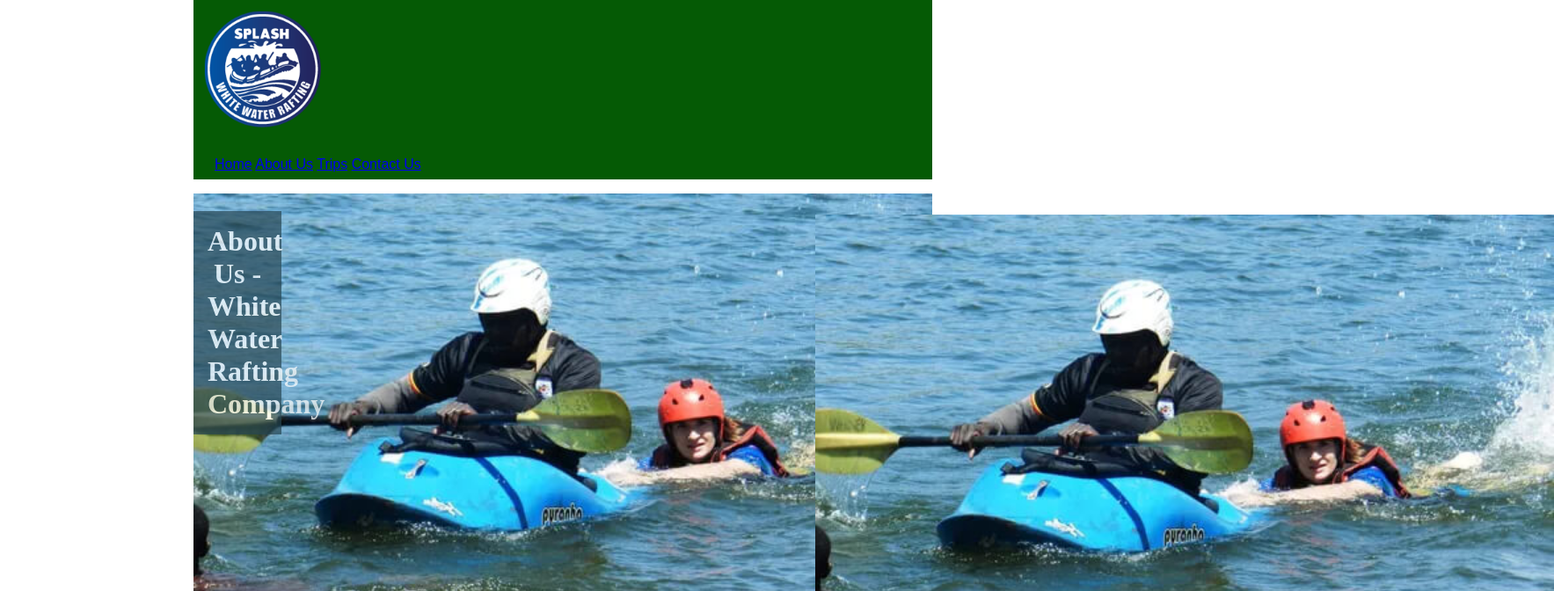
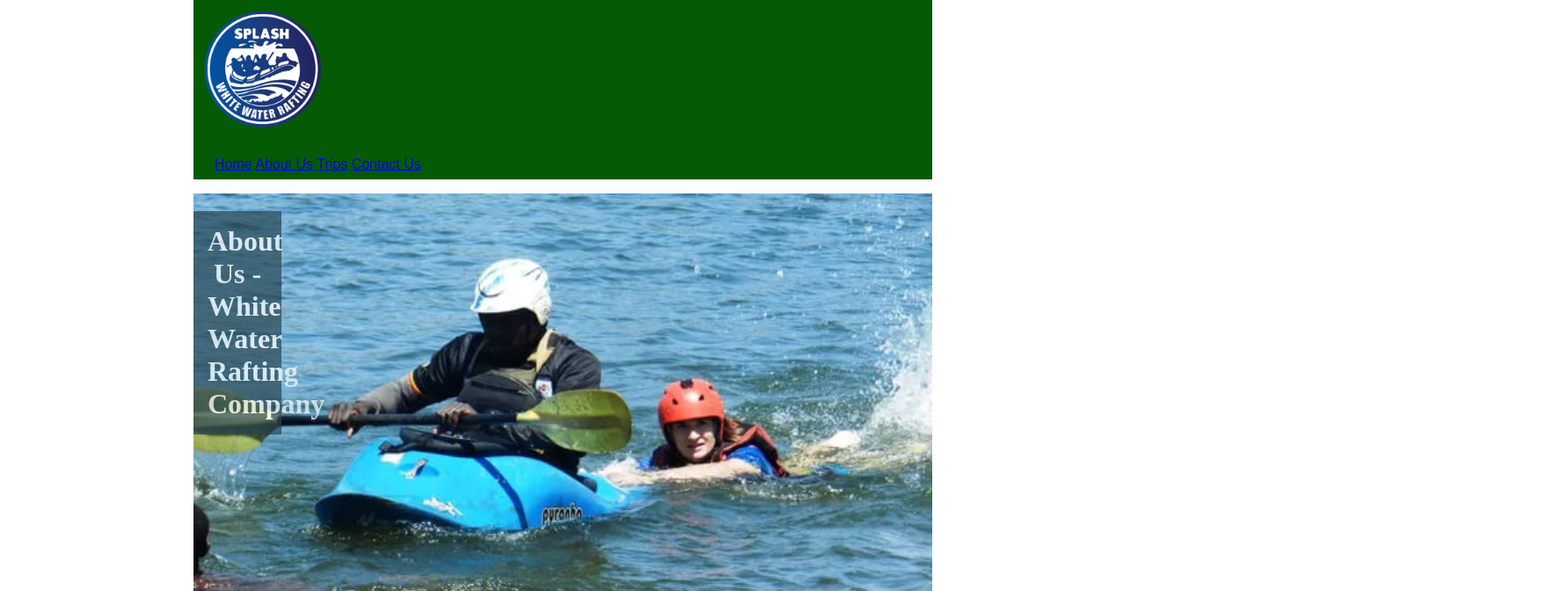
Before and after one commit to BarffourJoseph/wdd130, a plain HTML site: page wwr/about.html in a window 1280 px wide. Shown: the top 672 px of the page at 88% size, 1767 px wide, since content can reach past the window. Drawn offline with Linux system fonts and the light colour scheme.

Commit message:
css changes

```diff
--- a/wwr/styles/rafting.css
+++ b/wwr/styles/rafting.css
@@ -51,7 +51,6 @@ article {
 }
 
 .hero img {
-    position: absolute;
     display: block;
     width: 100%;
     height: auto;
@@ -65,13 +64,20 @@ article {
     text-align: center;
     opacity: 0.7;
     background-color: var(--accent1-color);
-    color: #fff;
+    color: white;
     /* White text - make sure there is enough contrast with the background-color */
 }
 
 .hero article {
+    position: absolute;
+    bottom: 20px right: 20px;
+    padding: 1rem;
+    background-color: rgba(225, 225, 225, .8)
+}
+
+.hero article img {
     float: right;
-    width: 125px;
+    margin-left: 15px;
 }
 
 * {
```
